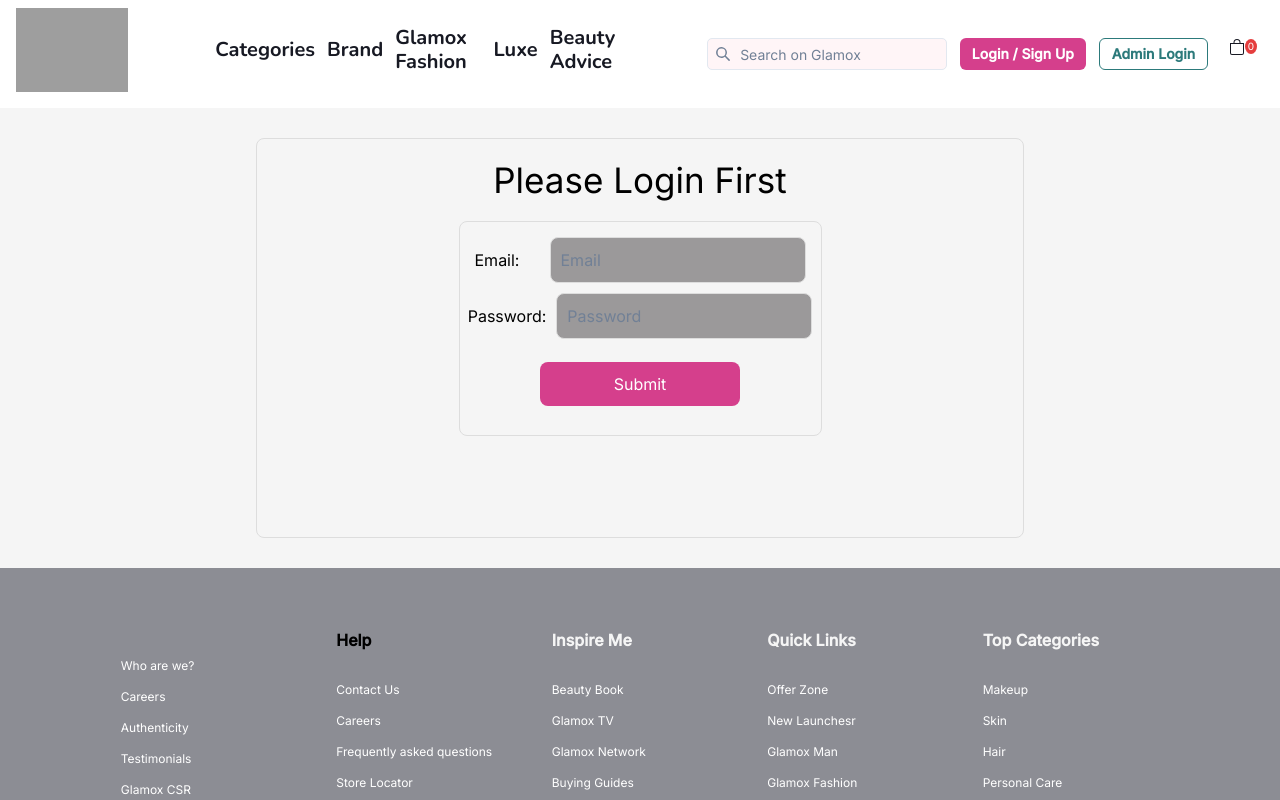
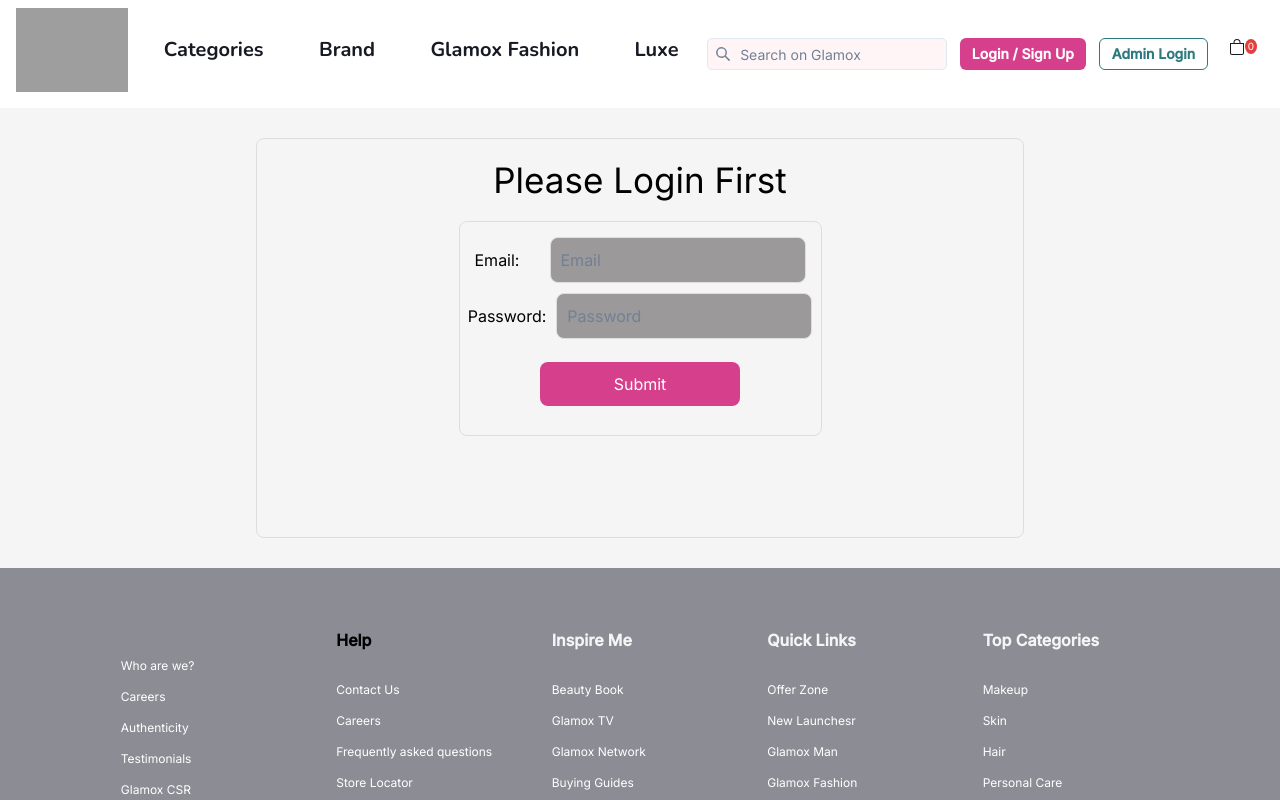
Before and after one commit to rajeshdeo/glamox, a React (Create React App) app in the folder glamox/: page /adlogin in a window 1280 px wide. Shown: the top 800 px of the page. Built offline with nearby package versions, Linux system fonts and the light colour scheme; grey boxes are pictures that could not be loaded.

Commit message:
rectified the navbar UI

```diff
--- a/glamox/src/Components/Navbar.tsx
+++ b/glamox/src/Components/Navbar.tsx
@@ -8,37 +8,29 @@
   Collapse,
   Icon,
   Link,
-  Popover,
-  PopoverTrigger,
-  PopoverContent,
   useColorModeValue,
-  useBreakpointValue,
   useDisclosure,
   Input,
   InputGroup,
   InputLeftElement,
   HStack,
   Image,
-  Center,
   Heading,
 } from "@chakra-ui/react";
 import {
   HamburgerIcon,
   CloseIcon,
   ChevronDownIcon,
-  ChevronRightIcon,
   SearchIcon,
 } from "@chakra-ui/icons";
 import { NavbarDropdown } from "./NavbarDropdown";
 
-import { useRef } from "react";
 import { CartDrawer } from "./CartDrawer";
 import { useNavigate } from "react-router-dom";
-import { useSelector } from "react-redux";
 
 export default function Navbar() {
   const { isOpen, onToggle } = useDisclosure();
-  const navigate = useNavigate()
+  const navigate = useNavigate();
   // let auth:any = useSelector((store)=>store.AuthReducer.isAuth);
   // console.log(auth)
 
@@ -54,8 +46,8 @@
         borderStyle={"solid"}
         borderColor={useColorModeValue("gray.200", "gray.900")}
         align={"center"}
-        border={'0px'}
-        w={'100%'}
+        border={"0px"}
+        w={"100%"}
       >
         {/* -----------------------------------Hambrgur menu------------------------------- */}
         <Flex
@@ -79,12 +71,12 @@
           flex={{ base: 1 }}
           justify={{ base: "center", md: "flex-start" }}
           gap={"3"}
-          border={'0px'}
+          border={"0px"}
           // w={'50%'}
         >
           <Image
-            onClick={()=>navigate('/')}
-            cursor={'pointer'}
+            onClick={() => navigate("/")}
+            cursor={"pointer"}
             w={"7rem"}
             border={"0px"}
             paddingBottom={"2"}
@@ -99,12 +91,16 @@
             justifyContent={"space-between"}
             gap={"3"}
             border={"0px"}
-            width={"60%"}
+            width={"75%"}
           >
             {/* <DesktopNav /> */}
             <NavbarDropdown />
             <Heading
-              _hover={{ color: "pink.400", cursor: "pointer",fontFamily:"Inter" }}
+              _hover={{
+                color: "pink.400",
+                cursor: "pointer",
+                fontFamily: "Inter",
+              }}
               size={"md"}
             >
               Brand
@@ -121,21 +117,14 @@
             >
               Luxe
             </Heading>
-            <Heading
+            {/* <Heading
               _hover={{ color: "pink.400", cursor: "pointer" }}
               size={"md"}
             >
               Beauty Advice
-            </Heading>
-            {/* <Heading
-              _hover={{ color: "pink.400", cursor: "pointer" }}
-              size={"sm"}
-              display={{base:'none',lg:'block'}}
-            >
-              Beauty
             </Heading> */}
           </HStack>
-        </Flex >
+        </Flex>
 
         {/*-------------------- Login/Signup and all (Flex-end)----------------------- */}
         <HStack
@@ -145,7 +134,7 @@
           justify={"flex-end"}
           spacing={2}
           w={"45%"}
-          justifyContent={{base:'space-evenly',md:'space-evenly'}}
+          justifyContent={{ base: "space-evenly", md: "space-evenly" }}
         >
           <InputGroup
             border={"0px"}
@@ -157,22 +146,30 @@
             <InputLeftElement
               pointerEvents="none"
               justifyContent={"center"}
-
-
-              children={<SearchIcon  color="gray.500" />}
+              children={<SearchIcon color="gray.500" />}
             />
-            <Input  placeholder="Search on Glamox" width="100%"  borderRadius={'5'} background={'pink.50'} border='1px' borderColor='gray.200'/>
+            <Input
+              placeholder="Search on Glamox"
+              width="100%"
+              borderRadius={"5"}
+              background={"pink.50"}
+              border="1px"
+              borderColor="gray.200"
+            />
           </InputGroup>
 
-
-
           <Button
-          onClick={()=>navigate('/login')}
-          colorScheme="pink" as={"a"} variant={"solid"} href={"#"} size={'sm'}>
+            onClick={() => navigate("/login")}
+            colorScheme="pink"
+            as={"a"}
+            variant={"solid"}
+            href={"#"}
+            size={"sm"}
+          >
             Login / Sign Up
           </Button>
           <Button
-            onClick={()=>navigate("/admin")}
+            onClick={() => navigate("/admin")}
             colorScheme="teal"
             variant="outline"
             display={{ base: "none", md: "inline-flex" }}
@@ -191,92 +188,6 @@
     </Box>
   );
 }
-
-// const DesktopNav = () => {
-//   const linkColor = useColorModeValue("gray.600", "gray.200");
-//   const linkHoverColor = useColorModeValue("gray.800", "white");
-//   const popoverContentBgColor = useColorModeValue("white", "gray.800");
-
-//   return (
-//     <Stack direction={"row"} spacing={4}>
-//       {NAV_ITEMS.map((navItem) => (
-//         <Box key={navItem.label}>
-//           <Popover trigger={"hover"} placement={"bottom-start"}>
-//             <PopoverTrigger>
-//               <Link
-//                 p={2}
-//                 href={navItem.href ?? "#"}
-//                 fontSize={"sm"}
-//                 fontWeight={500}
-//                 color={linkColor}
-//                 _hover={{
-//                   textDecoration: "none",
-//                   color: linkHoverColor,
-//                 }}
-//               >
-//                 {navItem.label}
-//               </Link>
-//             </PopoverTrigger>
-
-//             {navItem.children && (
-//               <PopoverContent
-//                 border={0}
-//                 boxShadow={"xl"}
-//                 bg={popoverContentBgColor}
-//                 p={4}
-//                 rounded={"xl"}
-//                 minW={"sm"}
-//               >
-//                 <Stack>
-//                   {navItem.children.map((child) => (
-//                     <DesktopSubNav key={child.label} {...child} />
-//                   ))}
-//                 </Stack>
-//               </PopoverContent>
-//             )}
-//           </Popover>
-//         </Box>
-//       ))}
-//     </Stack>
-//   );
-// };
-
-// const DesktopSubNav = ({ label, href, subLabel }: NavItem) => {
-//   return (
-//     <Link
-//       href={href}
-//       role={"group"}
-//       display={"block"}
-//       p={2}
-//       rounded={"md"}
-//       _hover={{ bg: useColorModeValue("pink.50", "gray.900") }}
-//     >
-//       <Stack direction={"row"} align={"center"}>
-//         <Box>
-//           <Text
-//             transition={"all .3s ease"}
-//             _groupHover={{ color: "pink.400" }}
-//             fontWeight={500}
-//           >
-//             {label}
-//           </Text>
-//           <Text fontSize={"sm"}>{subLabel}</Text>
-//         </Box>
-//         <Flex
-//           transition={"all .3s ease"}
-//           transform={"translateX(-10px)"}
-//           opacity={0}
-//           _groupHover={{ opacity: "100%", transform: "translateX(0)" }}
-//           justify={"flex-end"}
-//           align={"center"}
-//           flex={1}
-//         >
-//           <Icon color={"pink.400"} w={5} h={5} as={ChevronRightIcon} />
-//         </Flex>
-//       </Stack>
-//     </Link>
-//   );
-// };
 
 const MobileNav = () => {
   return (
@@ -368,27 +279,4 @@
       },
     ],
   },
-  // {
-  //   label: "Find Work",
-  //   children: [
-  //     {
-  //       label: "Job Board",
-  //       subLabel: "Find your dream design job",
-  //       href: "#",
-  //     },
-  //     {
-  //       label: "Freelance Projects",
-  //       subLabel: "An exclusive list for contract work",
-  //       href: "#",
-  //     },
-  //   ],
-  // },
-  // {
-  //   label: 'Learn Design',
-  //   href: '#',
-  // },
-  // {
-  //   label: 'Hire Designers',
-  //   href: '#',
-  // },
 ];
```
